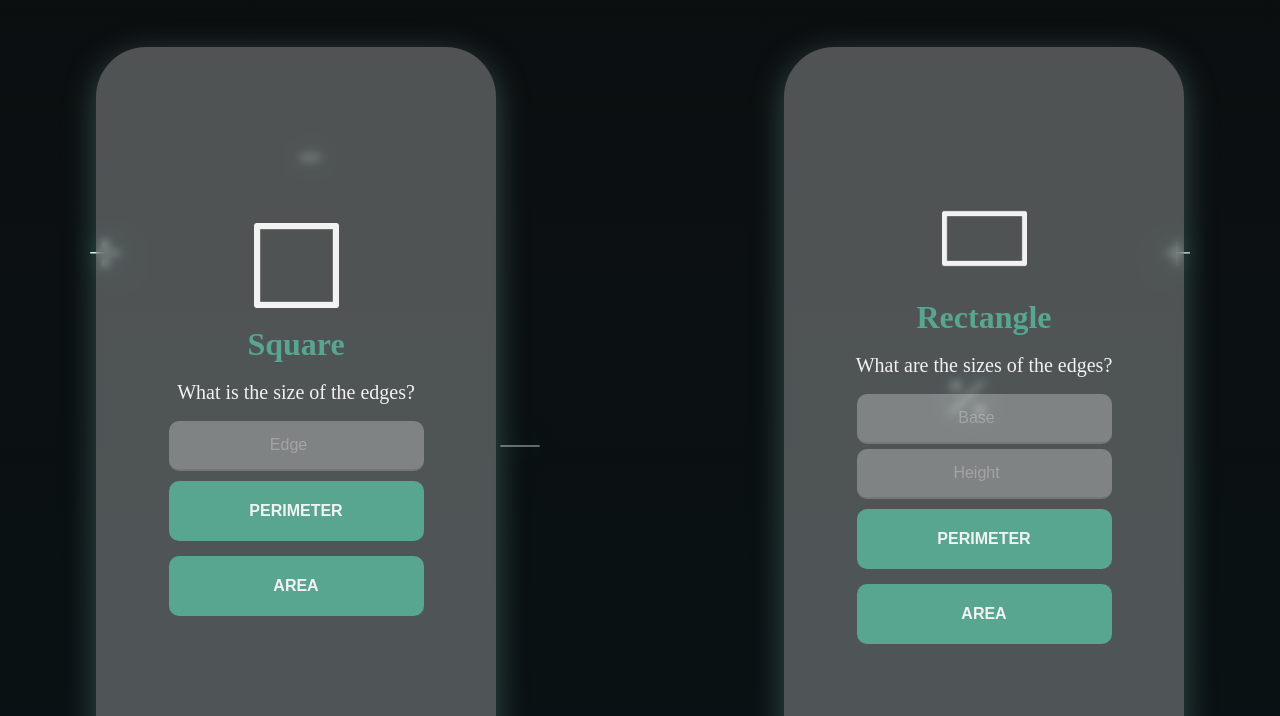
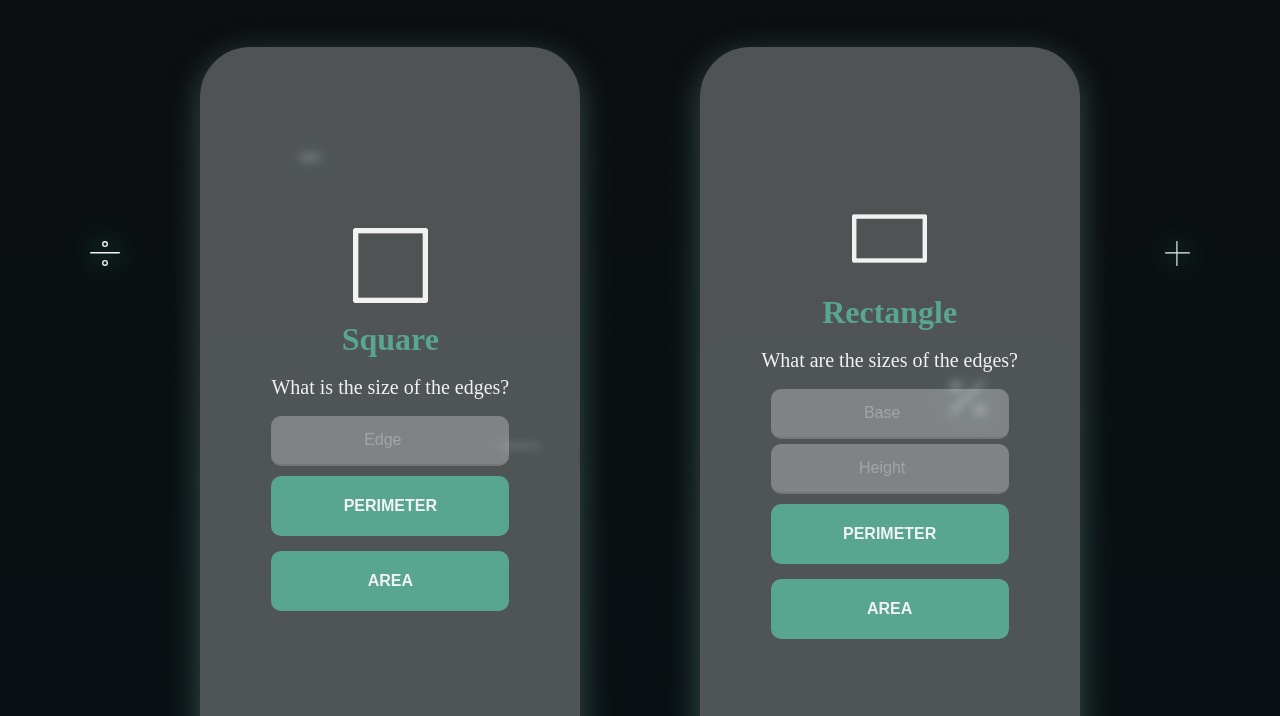
Before and after one commit to LeaCorDav/Math.Robot, a plain HTML site: page figuras.html in a window 1280 px wide. Shown: the part 444-1160 px from the top of the page. Drawn offline with Linux system fonts and the light colour scheme; files whose address does not match are found by name.

Commit message:
Ultimos arreglos

```diff
--- a/figuras.scss
+++ b/figuras.scss
@@ -258,8 +258,8 @@ body{
                     padding: 10rem 5rem;
                     width: 380px;
                     .icono_figura {
-                        height: 85px;
-                        width: 85px;
+                        height: 75px;
+                        width: 75px;
                         align-self: center;
                     }
                     h3{
@@ -311,7 +311,7 @@ body{
     }
 };
 
-@media (min-width: 1079px) {
+@media (min-width: 840px) {
     body {
         header {
             .titulo{
@@ -341,12 +341,12 @@ body{
             .container_formas {
                 flex-direction: row;
                 align-items: center;
-                justify-content:space-between;
+                justify-content:space-evenly;
                 flex-wrap: wrap;
                 width: 85%;
                 .bloqueforma {
-                    margin: 5rem 0;
-                    width: 400px;
+                    margin: 5rem 1.5rem;
+                    width: 38rem;
                     height: 750px;
 
                 }
--- a/index.scss
+++ b/index.scss
@@ -98,7 +98,7 @@ body {
             img{
                 @include parciales.keyframes(bubble){
                     0%{
-                        transform: translateY(0) scale(0) rotate(0);
+                        transform: translateY(0) scale(0.5) rotate(0);
                         opacity: 0;
                         filter: drop-shadow(0 0 5px #58A690);
                     }
@@ -111,7 +111,7 @@ body {
                         filter: drop-shadow(0 0 15px hsl(163, 75%, 50%));
                     }
                    100%{
-                        transform: translateY(-190vh) scale(1.3) rotate(360deg);
+                        transform: translateY(-190vh) scale(2.5) rotate(360deg);
                         opacity: 0;
                         filter: drop-shadow(0 0 20px hsl(163, 75%, 50%));
                     }
```
Also changed, not shown: figuras.css, index.css, 2 other files.
